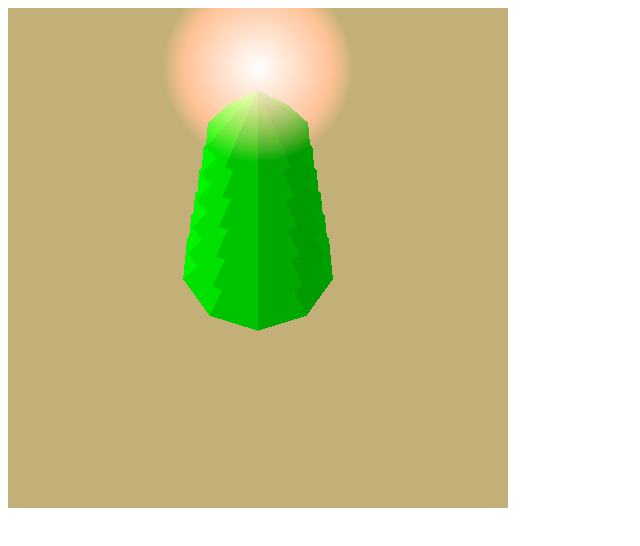
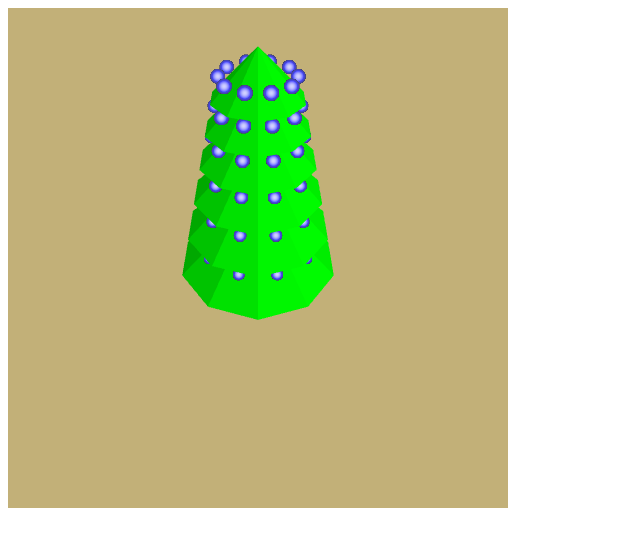
Before and after one commit to dkurtaev/hnyc2017, a website: page client/fir_tree.html in a window 1280 px wide. Shown: the whole page, without its empty margins (0-640 px from the left). Drawn offline with nearby package versions, Linux system fonts and the light colour scheme.

Commit message:
Updated fragment shader: Phong model

```diff
--- a/client/fir_tree.html
+++ b/client/fir_tree.html
@@ -19,7 +19,7 @@
 
       var gl = null;
       if (window.WebGLRenderingContext) {
-        gl = canvas.getContext('webgl', {antialias: false});
+        gl = canvas.getContext('webgl');
       }
       if (!gl) {
         alert('WebGL initialization failed');
@@ -29,7 +29,6 @@
       gl.enable(gl.DEPTH_TEST);
       gl.enable(gl.BLEND);
       gl.blendFunc(gl.SRC_ALPHA, gl.ONE_MINUS_SRC_ALPHA);
-      gl.enable(gl.ALPHA_TEST);
       gl.clear(gl.COLOR_BUFFER_BIT | gl.DEPTH_BUFFER_BIT);
 
       var tree = new Tree(gl);
--- a/client/shaders_factory.js
+++ b/client/shaders_factory.js
@@ -1,8 +1,6 @@
 var Attrib = {
   POSITION: 0,
-  NORMAL: 1,
-  CENTER: 2,
-  INDEX: 3
+  NORMAL: 1
 };
 
 function createShaderProgram(gl, vertShaderSource, fragShaderSource) {
@@ -16,8 +14,6 @@ function createShaderProgram(gl, vertShaderSource, fragShaderSource) {
 
   gl.bindAttribLocation(shaderProgram, Attrib.POSITION, "a_position");
   gl.bindAttribLocation(shaderProgram, Attrib.NORMAL, "a_normal");
-  gl.bindAttribLocation(shaderProgram, Attrib.CENTER, "a_center");
-  gl.bindAttribLocation(shaderProgram, Attrib.INDEX, "a_index");
 
   gl.linkProgram(shaderProgram);
   gl.deleteShader(vertexShader);
--- a/client/tree.js
+++ b/client/tree.js
@@ -4,9 +4,7 @@ function Tree(gl) {
 
   this.initVBOs(gl);
   this.initShaders(gl);
-  this.twinkles = new Twinkles(gl, 1, [[0, 4, 0]]);
   this.draw(gl);
-  this.twinkles.draw(gl);
 }
 
 Tree.prototype.initVBOs = function(gl) {
@@ -29,6 +27,10 @@ Tree.prototype.initVBOs = function(gl) {
     cosAzimuth.push(Math.cos(azimuth));
     azimuth += step;
   }
+  var sinHalfStep = Math.sin(0.5 * step);
+  var cosHalfStep = Math.cos(0.5 * step);
+
+  var twinkles = [];
 
   for (var l = 0; l < this.NUM_LEVELS; ++l) {
     for (var i = 0; i < this.NUM_SLICES; ++i) {
@@ -40,16 +42,27 @@ Tree.prototype.initVBOs = function(gl) {
       positions.push(top.x + RADIUS * sinAzimuth[next] * cosZenith,
                      top.y + RADIUS * sinZenith,
                      top.z + RADIUS * cosAzimuth[next] * cosZenith);
+
+      var sinNormal = cosAzimuth[i] * sinHalfStep + sinAzimuth[i] * cosHalfStep;
+      var cosNormal = cosAzimuth[i] * cosHalfStep - sinAzimuth[i] * sinHalfStep;
       for (var j = 0; j < 3; ++j) {
-        normals.push(sinAzimuth[i] * sinZenith,
+        normals.push(-sinNormal * sinZenith,
                      cosZenith,
-                     cosAzimuth[i] * sinZenith);
+                     -cosNormal * sinZenith);
       }
+
+      twinkles.push([
+        -0.15 * sinNormal * sinZenith + 0.33 * (3 * top.x + RADIUS * sinAzimuth[i] * cosZenith + RADIUS * sinAzimuth[next] * cosZenith),
+        0.15 * cosZenith + 0.33 * (3 * top.y + 2 * RADIUS * sinZenith),
+        -0.15 * cosNormal * sinZenith + 0.33 * (3 * top.z + RADIUS * cosAzimuth[i] * cosZenith + RADIUS * cosAzimuth[next] * cosZenith)]);
     }
     RADIUS = RADIUS * 0.86;
     levelHeight = RADIUS * Math.sin(-ZENITH);
     top.y += levelHeight * 0.5;
   }
+
+  this.twinkles = new Twinkles(gl, 0.1, twinkles);
+
 
   this.positionsVBO = gl.createBuffer();
   gl.bindBuffer(gl.ARRAY_BUFFER, this.positionsVBO);
@@ -89,7 +102,7 @@ Tree.prototype.initShaders = function(gl) {
 
 Tree.prototype.draw = function(gl) {
   var projMatrix = perspectiveProjMatrix(500, 500);
-  var viewMatrix = lookAtMatrix(0, Math.PI / 3, 8);
+  var viewMatrix = lookAtMatrix(0, Math.PI / 4, 8);
 
   gl.useProgram(this.shaderProgram);
 
@@ -115,6 +128,8 @@ Tree.prototype.draw = function(gl) {
   gl.disableVertexAttribArray(Attrib.POSITION);
   gl.disableVertexAttribArray(Attrib.NORMAL);
   gl.useProgram(null);
+
+  this.twinkles.draw(gl, projMatrix, viewMatrix);
 };
 
 
--- a/client/twinkles.js
+++ b/client/twinkles.js
@@ -6,6 +6,7 @@ function Twinkles(gl, radius, twinkles) {
   //   | /    |
   // 3 *------* 2
   this.radius = radius;
+  this.numTwinkles = twinkles.length;
   var centers = [];
   var indices = [];
   twinkles.forEach(function(position) {
@@ -68,52 +69,76 @@ Twinkles.prototype.initShaders = function(gl) {
 
       'void main() {' +
         'v_position = GetPositionByIdx(a_index);' +
-        'mat4 model_matrix = transpose(u_view_mtx);' +
+        'mat4 model_matrix = u_view_mtx;' +
+        'model_matrix[3] = vec4(0.0, 0.0, 0.0, 1.0);' +
+        'model_matrix = transpose(model_matrix);' +
         'model_matrix[3] = vec4(a_center, 1.0);' +
         'gl_Position = u_proj_mtx * u_view_mtx * model_matrix * ' +
         '              vec4(v_position, 1.0);' +
       '}';
   var fragShaderSrc =
       'precision mediump float;' +
+
       'uniform float u_radius;' +
+
       'varying vec3 v_position;' +
+
       'void main() {' +
         'float d = length(v_position);' +
+
         'if (d <= u_radius) {' +
-          'gl_FragColor = vec4(1.0, 1.0 - d / u_radius, 1.0 - d / u_radius, 1.0 - d / u_radius);' +
+          '// L vector is (0.0, 0.0, 1.0).\n' +
+          '// V vector is (0.0, 0.0, 1.0).\n' +
+          'vec4 ambient = vec4(1.0, 1.0, 1.0, 1.0);' +
+          'vec4 diffuse = vec4(0.0, 0.0, 1.0, 1.0);' +
+          'vec3 L = vec3(0.0, 0.0, 1.0);' +
+
+          '// Ambient\n' +
+          'gl_FragColor = 0.27 * ambient;' +
+
+          '// Diffuse\n' +
+          'float z = sqrt(u_radius * u_radius - d * d);' +
+          'gl_FragColor += 0.9 * z / u_radius * diffuse;' +
+
+          '// Specular\n' +
+          'vec3 normal = vec3(v_position.x, v_position.y, z) / u_radius;' +
+          'vec3 R = normalize(2.0 * normal.z * normal - L);' +
+          'gl_FragColor += 0.55 * pow(max(0.0, R.z), 0.99);' +
+
+          'gl_FragColor.a = 1.0;' +
         '} else {' +
-          'gl_FragColor = vec4(0.0, 0.0, 0.0, 0.0);' +
+          'discard;' +
         '}' +
       '}';
   this.shaderProgram = createShaderProgram(gl, vertShaderSrc, fragShaderSrc);
 };
 
-Twinkles.prototype.draw = function(gl) {
-  var projMatrix = perspectiveProjMatrix(500, 500);
-  var viewMatrix = lookAtMatrix(0, Math.PI / 3, 8);
-
+Twinkles.prototype.draw = function(gl, projMatrix, viewMatrix) {
   gl.useProgram(this.shaderProgram);
-
-  gl.bindBuffer(gl.ARRAY_BUFFER, this.indicesVBO);
-  gl.vertexAttribPointer(Attrib.INDEX, 1, gl.UNSIGNED_BYTE, false, 0, 0);
-  gl.enableVertexAttribArray(Attrib.INDEX);
-
-  gl.bindBuffer(gl.ARRAY_BUFFER, this.centersVBO);
-  gl.vertexAttribPointer(Attrib.CENTER, 3, gl.FLOAT, false, 0, 0);
-  gl.enableVertexAttribArray(Attrib.CENTER);
 
   var locViewMtx = gl.getUniformLocation(this.shaderProgram, "u_view_mtx");
   var locProjMtx = gl.getUniformLocation(this.shaderProgram, "u_proj_mtx");
   var locRadius = gl.getUniformLocation(this.shaderProgram, "u_radius");
+  var locIndices = gl.getAttribLocation(this.shaderProgram, "a_index");
+  var locCenters = gl.getAttribLocation(this.shaderProgram, "a_center");
+
+  gl.bindBuffer(gl.ARRAY_BUFFER, this.indicesVBO);
+  gl.vertexAttribPointer(locIndices, 1, gl.UNSIGNED_BYTE, false, 0, 0);
+  gl.enableVertexAttribArray(locIndices);
+
+  gl.bindBuffer(gl.ARRAY_BUFFER, this.centersVBO);
+  gl.vertexAttribPointer(locCenters, 3, gl.FLOAT, false, 0, 0);
+  gl.enableVertexAttribArray(locCenters);
+
   gl.uniformMatrix4fv(locViewMtx, false, viewMatrix);
   gl.uniformMatrix4fv(locProjMtx, false, projMatrix);
   gl.uniform1f(locRadius, this.radius);
 
-  gl.drawArrays(gl.TRIANGLES, 0, 6);
+  gl.drawArrays(gl.TRIANGLES, 0, this.numTwinkles * 6);
 
   // Disable all enabled.
   gl.bindBuffer(gl.ARRAY_BUFFER, null);
-  gl.disableVertexAttribArray(Attrib.POSITION);
-  gl.disableVertexAttribArray(Attrib.CENTER);
+  gl.disableVertexAttribArray(locIndices);
+  gl.disableVertexAttribArray(locCenters);
   gl.useProgram(null);
 };
```
